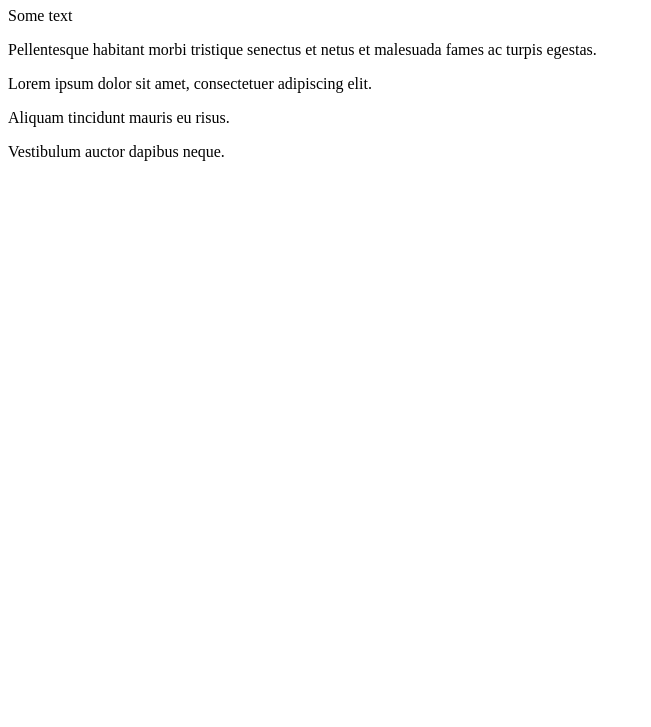
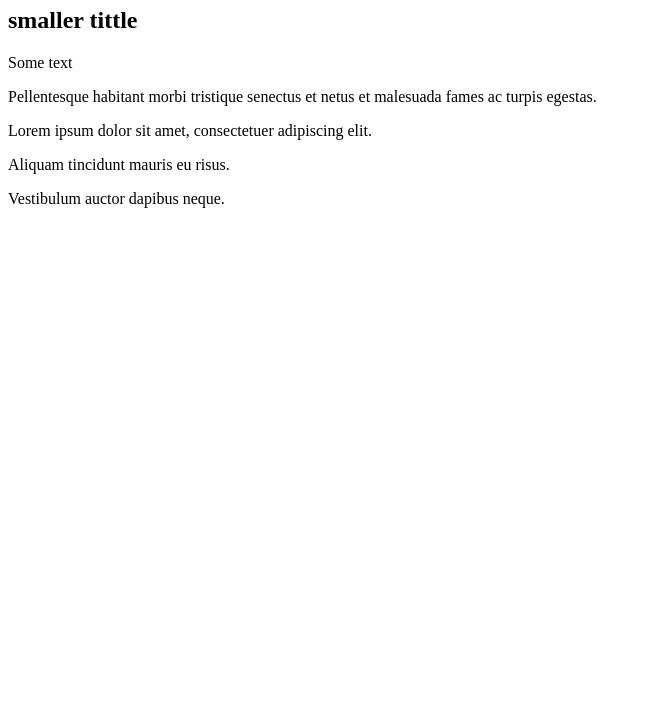
Before and after one commit to idontneedsleep/Prakt, a plain HTML site: page index.html in a window 1280 px wide. Shown: the part 73-800 px from the top of the page, without its empty margins (0-651 px from the left). Drawn offline with Linux system fonts and the light colour scheme.

Commit message:
h2 added

```diff
--- a/index.html
+++ b/index.html
@@ -6,6 +6,7 @@
 </head>
 <body>
     <h1>Main page</h1>
+    <h2>smaller tittle</h2>
     <p>Some text</p>
     <p>Pellentesque habitant morbi tristique senectus et netus et malesuada fames ac turpis egestas.</p>
     <p>Lorem ipsum dolor sit amet, consectetuer adipiscing elit.</p>
```
